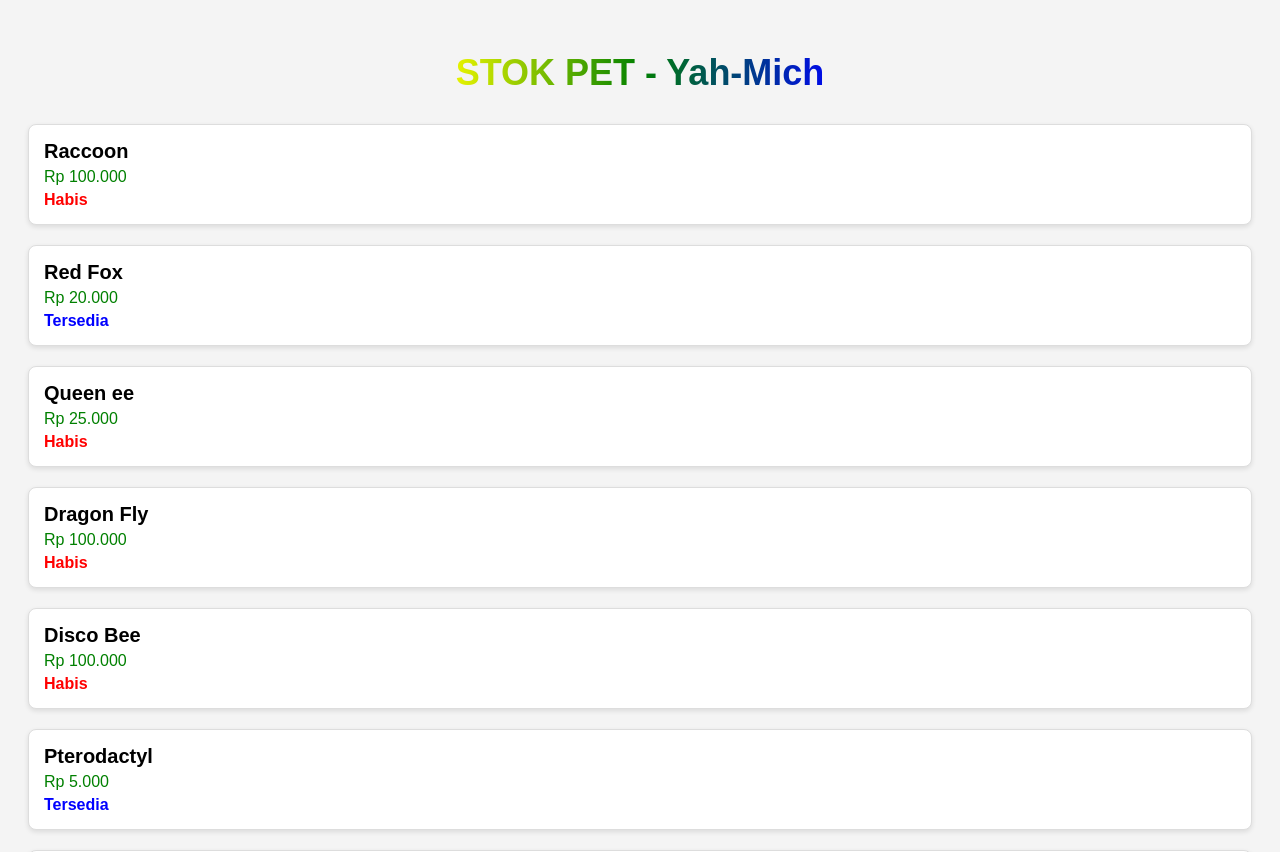
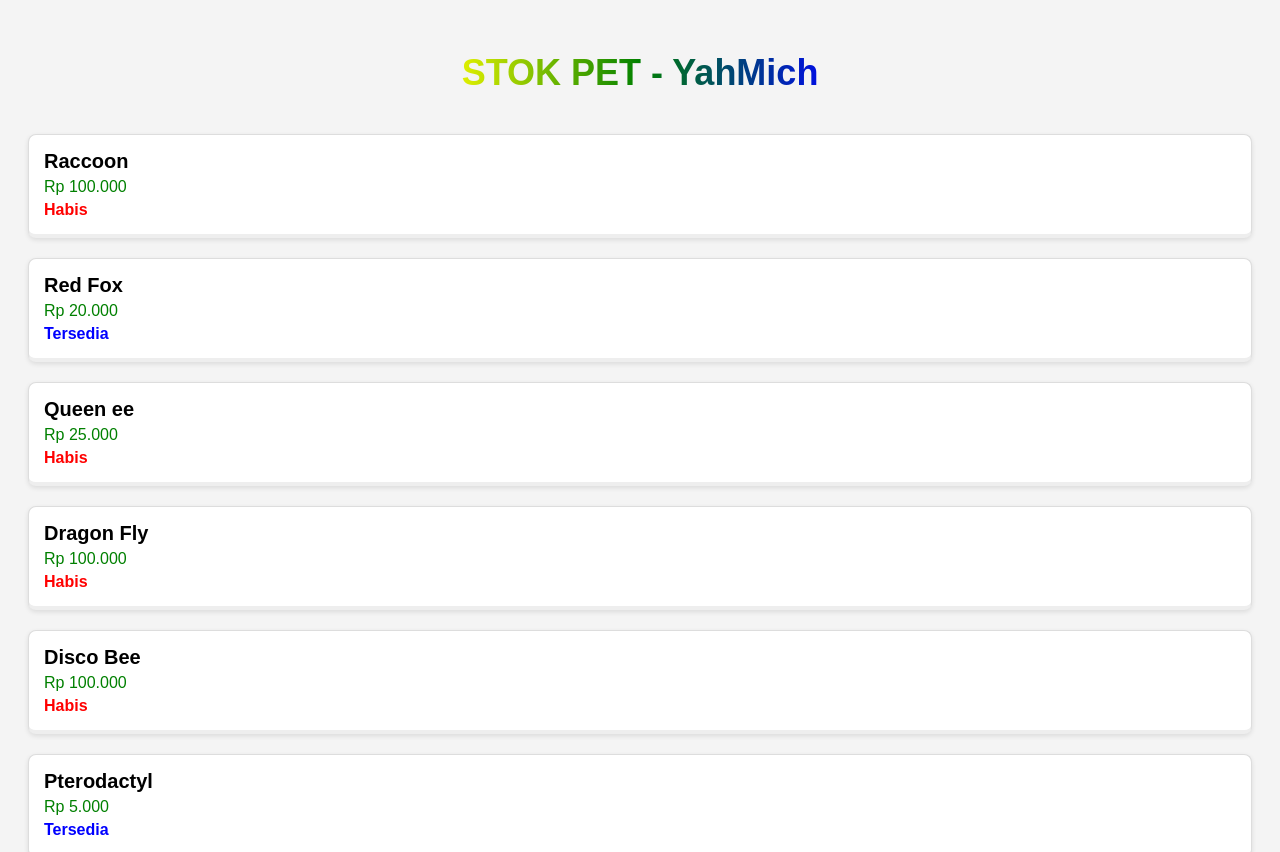
Before and after one commit to Ptraaaa6/YahMich, a plain HTML site: page index.html in a window 1280 px wide. Shown: the top 852 px of the page. Drawn offline with Linux system fonts and the light colour scheme.

Commit message:
Update index.html

```diff
--- a/index.html
+++ b/index.html
@@ -16,7 +16,7 @@
     -webkit-background-clip: text;
     -webkit-text-fill-color: transparent;
     text-align: center;
-    margin-bottom: 30px;
+    margin-bottom: 40px; /* Tambah jarak bawah */
 }
         .produk {
     background-color: #fff;
@@ -25,6 +25,7 @@
     margin-bottom: 20px;
     border-radius: 8px;
     box-shadow: 0 2px 5px rgba(0,0,0,0.1);
+    border-bottom: 4px solid #eee; /* garis batas antar produk */
 }
         .nama-produk {
             font-size: 20px;
@@ -65,7 +66,7 @@
     </style>
 </head>
 <body>
-    <h1 class="judul-warna-warni">STOK PET - Yah-Mich</h1>
+    <h1 class="judul-warna-warni">STOK PET - YahMich</h1>
 
     <div class="produk">
         <div class="nama-produk">Raccoon</div>
```
Lines whose indentation alone changed are shown as unchanged.
